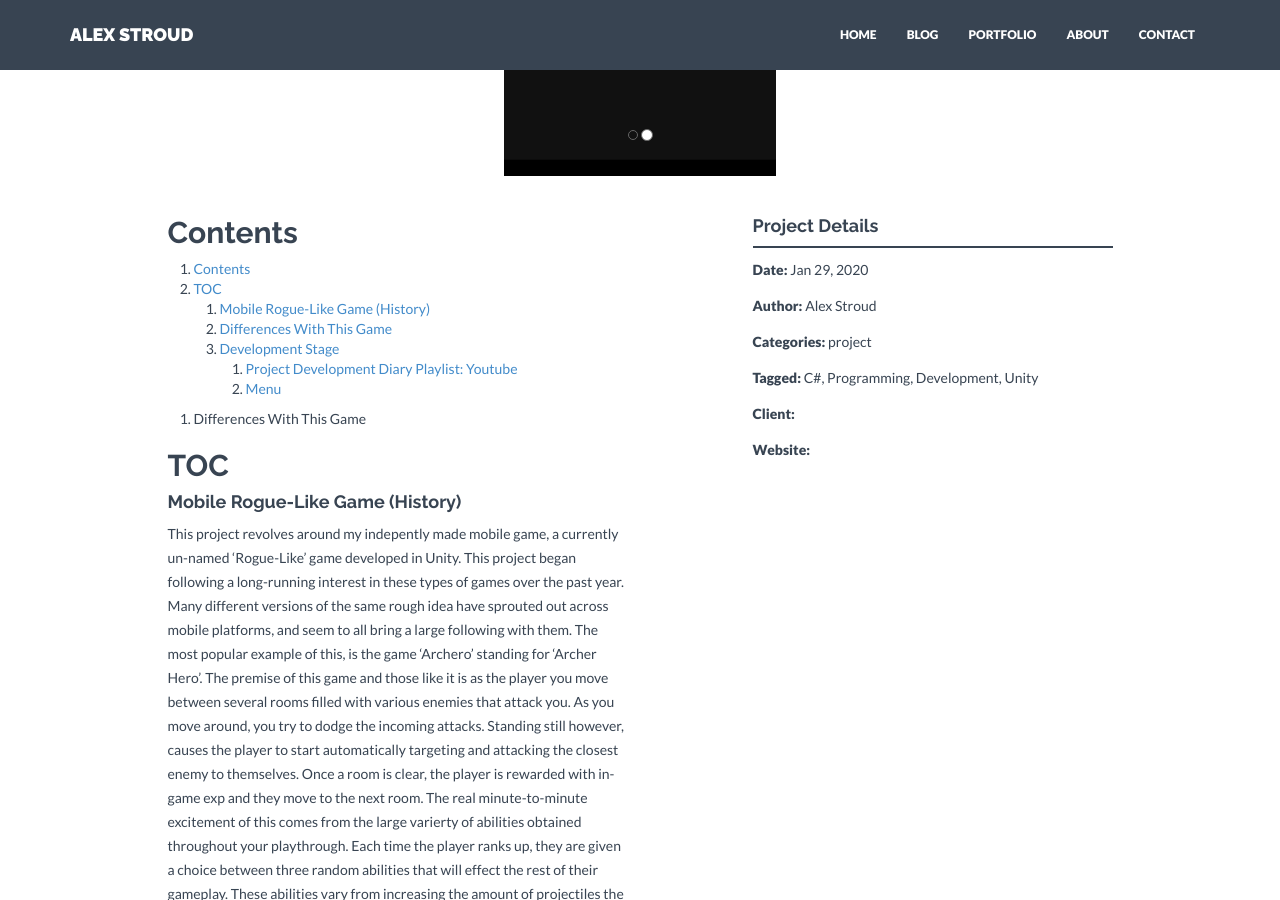
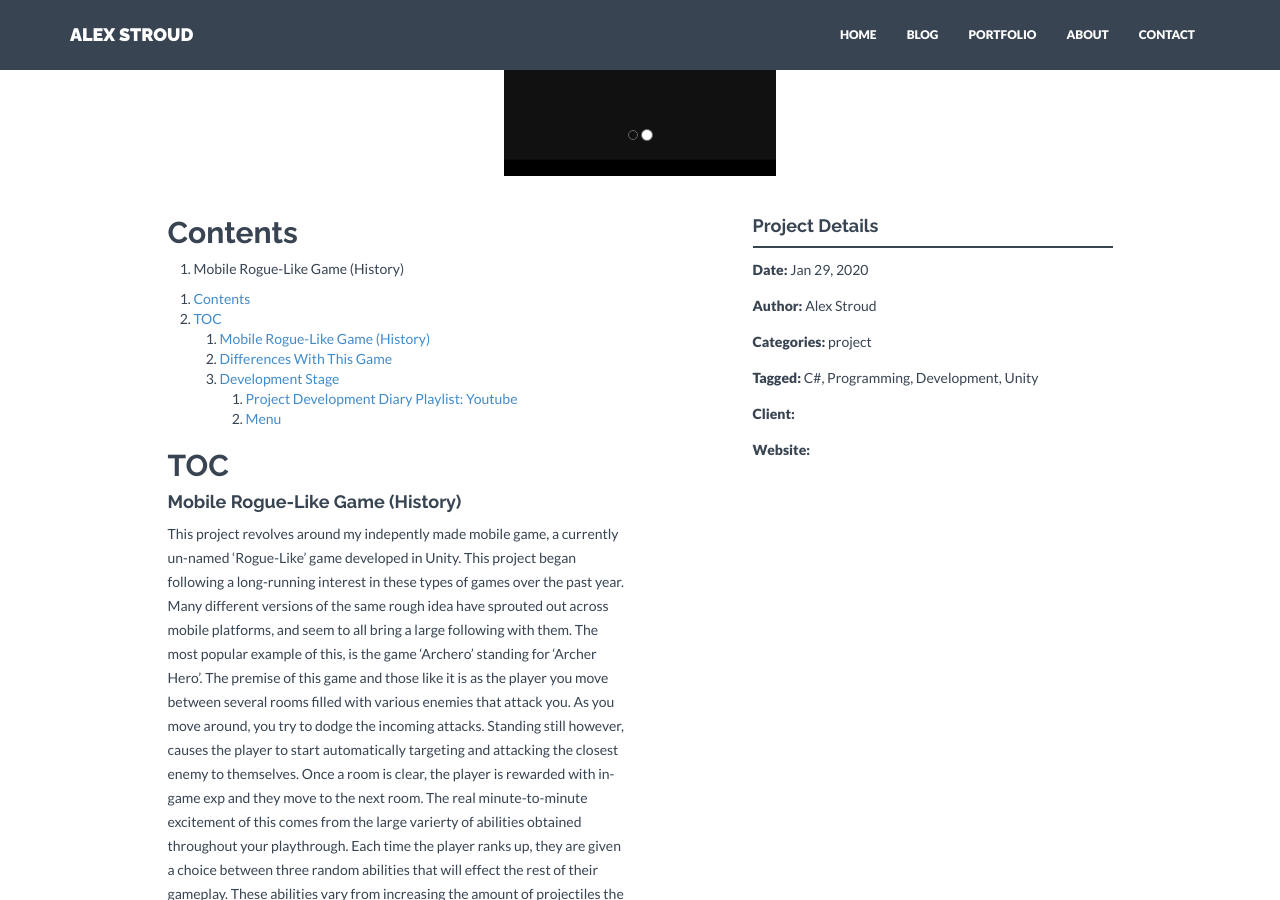
Before and after one commit to Stroudie2/Stroudie2.github.io, a Jekyll site: the page built from _projects/2020-08-12-mobile-roguelike-game.markdown, in a window 1280 px wide and 900 px high, scrolled down 650 px. Built offline with Jekyll 4.4.1, drawn with Linux system fonts in a browser that asks for light colours; nearby versions of some CDN libraries.

Commit message:
Update 2020-08-12-mobile-roguelike-game.markdown

```diff
--- a/_projects/2020-08-12-mobile-roguelike-game.markdown
+++ b/_projects/2020-08-12-mobile-roguelike-game.markdown
@@ -15,7 +15,7 @@
 ---
 ## Contents
 1. Mobile Rogue-Like Game (History)
-{:toc}
+{:.no_toc}
 2. Differences With This Game
 {:toc}
 
```
